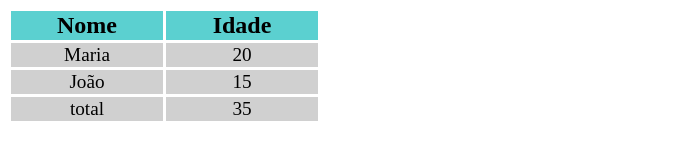
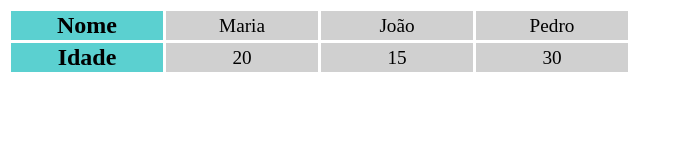
Before and after one commit to treinaweb/html-e-css-apresentacao-de-dados, a plain HTML site: page apresentação de dados/tabelas/index.html in a window 1280 px wide. Shown: the whole page, without its empty margins (0-680 px from the left). Drawn offline with Linux system fonts and the light colour scheme.

Commit message:
2-4 Tabela na horizontal

```diff
--- a/apresentação de dados/tabelas/index.html
+++ b/apresentação de dados/tabelas/index.html
@@ -9,28 +9,18 @@
 </head>
 <body>
     <table>
-        <thead>
         <tr>
             <th>Nome</th>
-                <th>Idade</th>
-            </tr>
-        </thead>
-        <tbody>
-            <tr>
             <td>Maria</td>
-                <td>20</td>
+            <td>João</td>
+            <td>Pedro</td>
         </tr>
         <tr>
-                <td>João</td>
+            <th>Idade</th>
+            <td>20</td>
             <td>15</td>
+            <td>30</td>
         </tr>
-        </tbody>
-        <tfoot>
-            <tr>
-                <td>total</td>
-                <td>35</td>
-            </tr>
-        </tfoot>
     </table>
 </body>
 </html>
```
Lines whose indentation alone changed are shown as unchanged.
